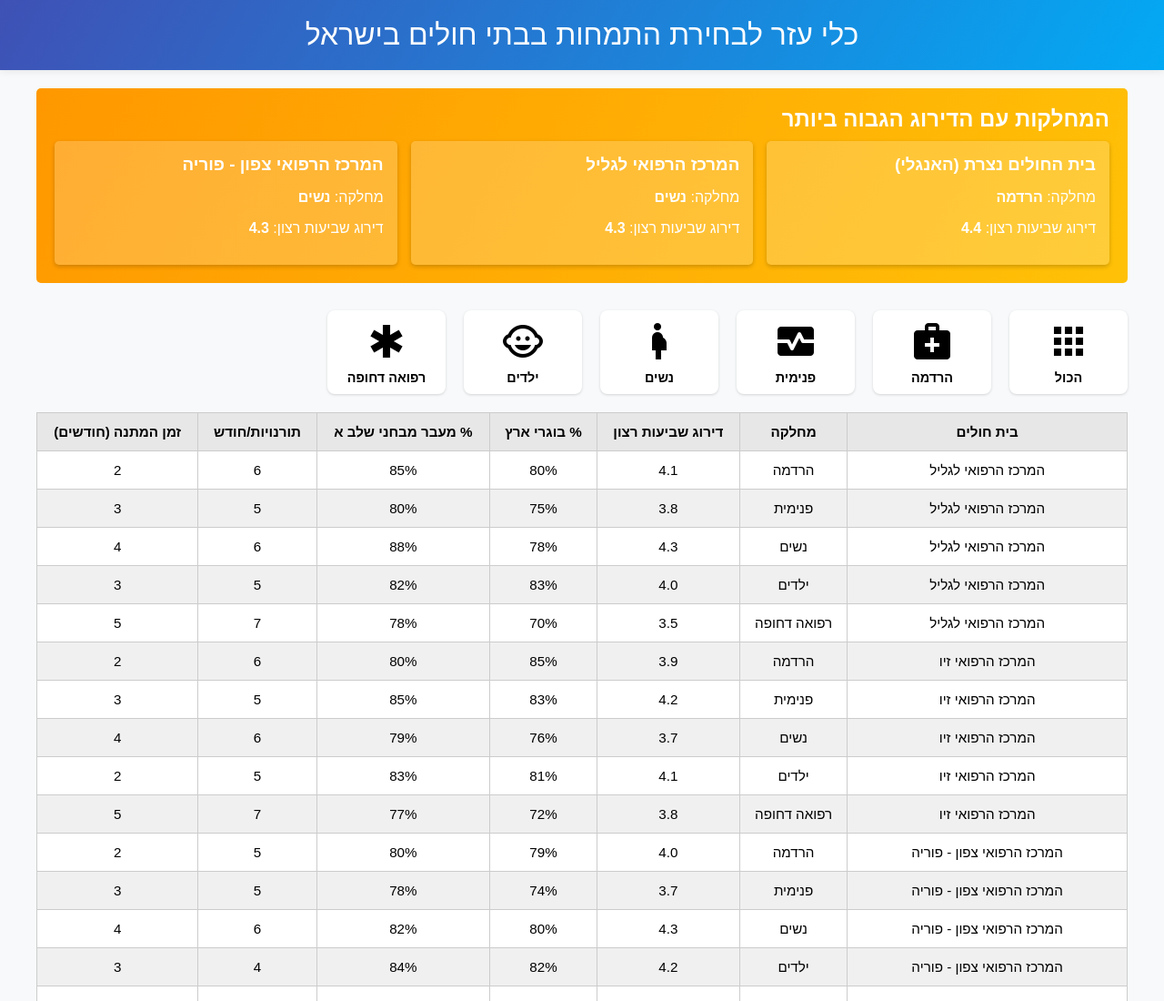
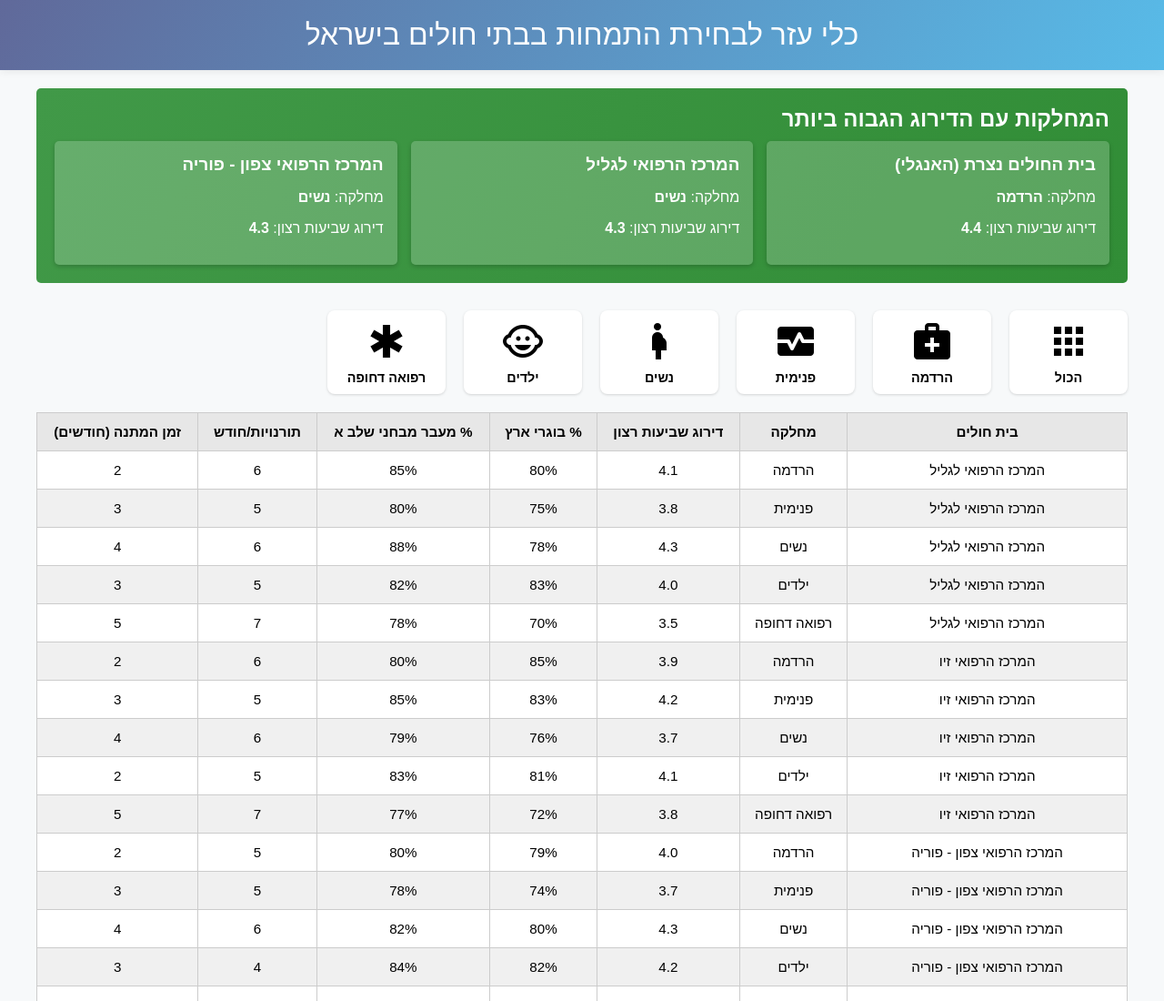
Before and after one commit to Alexander-au/SRC, a plain HTML site: page index.html in a window 1280 px wide. Shown: the top 1100 px of the page at 91% size. Drawn offline with nearby package versions, Linux system fonts and the light colour scheme.

Commit message:
Update index.html

```diff
--- a/index.html
+++ b/index.html
@@ -17,7 +17,7 @@
 
     /* כותרת עם גרדיאנט */
     header {
-      background: linear-gradient(120deg, #3F51B5, #03A9F4);
+      background: linear-gradient(120deg, #60699a, #58bbe8);
       color: #fff;
       padding: 20px;
       text-align: center;
@@ -36,7 +36,7 @@
 
     /* אזור הדגשה בראש העמוד */
     .highlight-section {
-      background: linear-gradient(120deg, #FF9800, #FFC107);
+      background: linear-gradient(120deg, #419948, #318d36);
       color: #fff;
       padding: 20px;
       border-radius: 5px;
```
